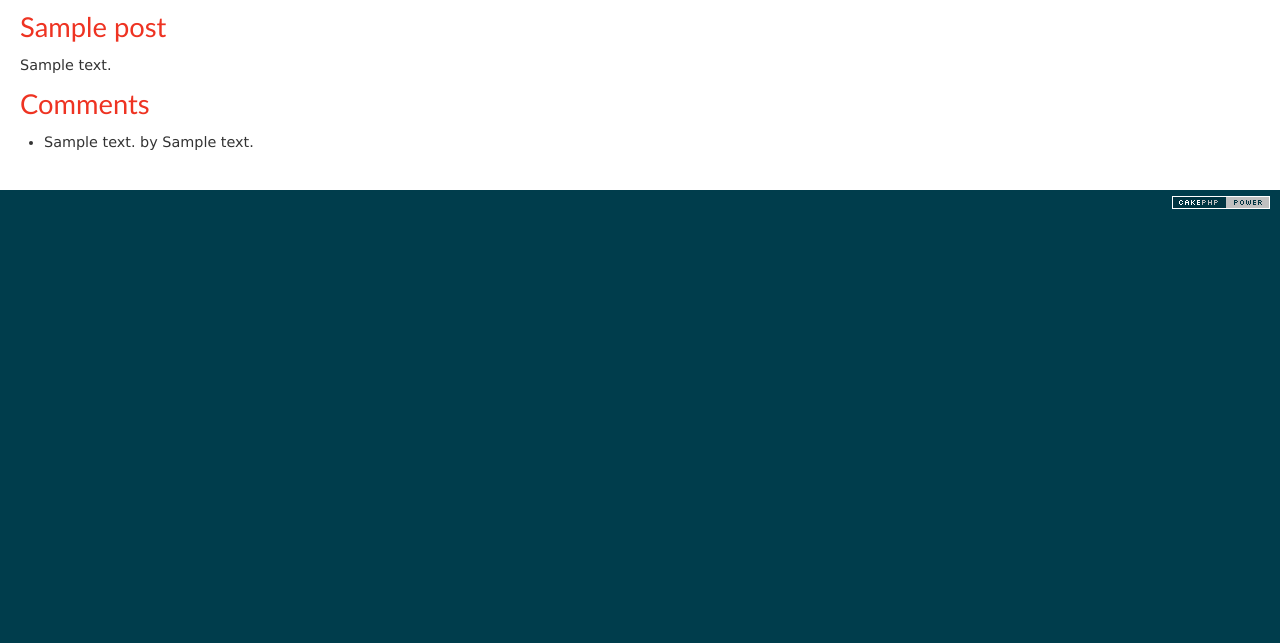
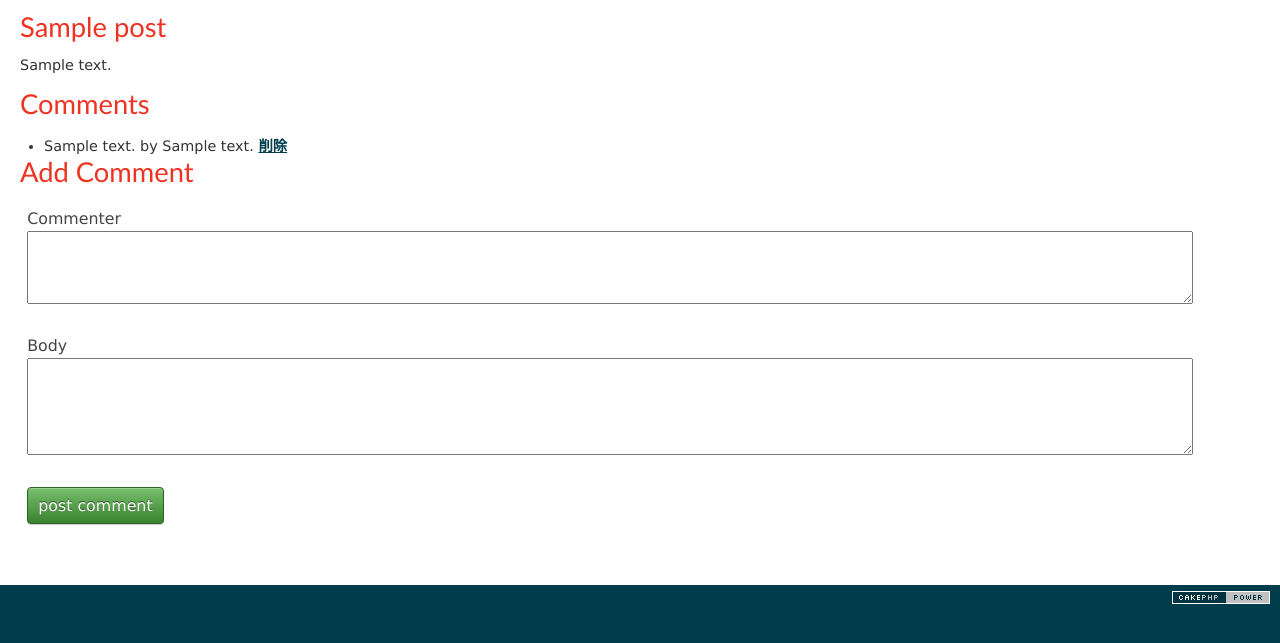
Before and after one commit to O-Daisuke/example_cakephp, a CakePHP app: the page made by app/View/Posts/view.ctp in a window 1280 px wide. Shown: the part 47-690 px from the top of the page. Run offline with PHP 8.4 and a stand-in for CakePHP, Linux system fonts and the light colour scheme; the template is opened without the code that fills it: most values are stand-ins (such as "Sample title", 1, 10 or a date in 2020); form fields are guessed from the names that the template uses; data that the repository does not hold is empty; some libraries are stand-ins or nearby versions.

Commit message:
comment add delete

```diff
--- a/app/View/Posts/view.ctp
+++ b/app/View/Posts/view.ctp
@@ -1,3 +1,10 @@
+<script>
+ $(function(){
+    setTimeout(function(){
+        $('#flashMessage').fadeOut("slow");
+    });
+ });
+</script>
 <h2><?php echo h($post['Post']['title']); ?></h2>
 
 <p><?php echo h($post['Post']['body']); ?></p>
@@ -5,6 +12,32 @@
 <h2>Comments</h2>
 <ul>
     <?php foreach($post['Comment'] as $comment): ?>
-    <li><?php echo h($comment['body'])?> by <?php echo h($comment['commenter']); ?></li>
+    <li id="comment_<?php echo h($comment['id']); ?>">
+        <?php echo h($comment['body'])?> by <?php echo h($comment['commenter']); ?>
+        <?php echo $this->Html->link('削除','#',array('class'=>'delete','data-comment-id' => $comment['id'] )); ?>
+    </li>
     <?php endforeach;?>
 </ul>
+
+<h2>Add Comment</h2>
+
+<?php
+echo $this->Form->create('Comment',array('action'=>'add'));
+echo $this->Form->input('commenter');
+echo $this->Form->input('body',array('rows'=>3));
+echo $this->Form->input('Comment.post_id',array('type'=>'hidden','value'=>$post['Post']['id']));
+echo $this->Form->end('post comment');
+?>
+
+<script>
+    $(function(){
+        $('a.delete').click(function(){
+           if(confirm('sure?')){
+               $.post('/example_cakephp/comments/delete/'+$(this).data('comment-id'),{},function(res){
+                  $('#comment_'+res.id).fadeOut();
+               },'json');
+           }
+           return false;
+        });
+    });
+</script>
```
Also changed, not shown: app/Controller/CommentsController.php (+4 -4 lines).
